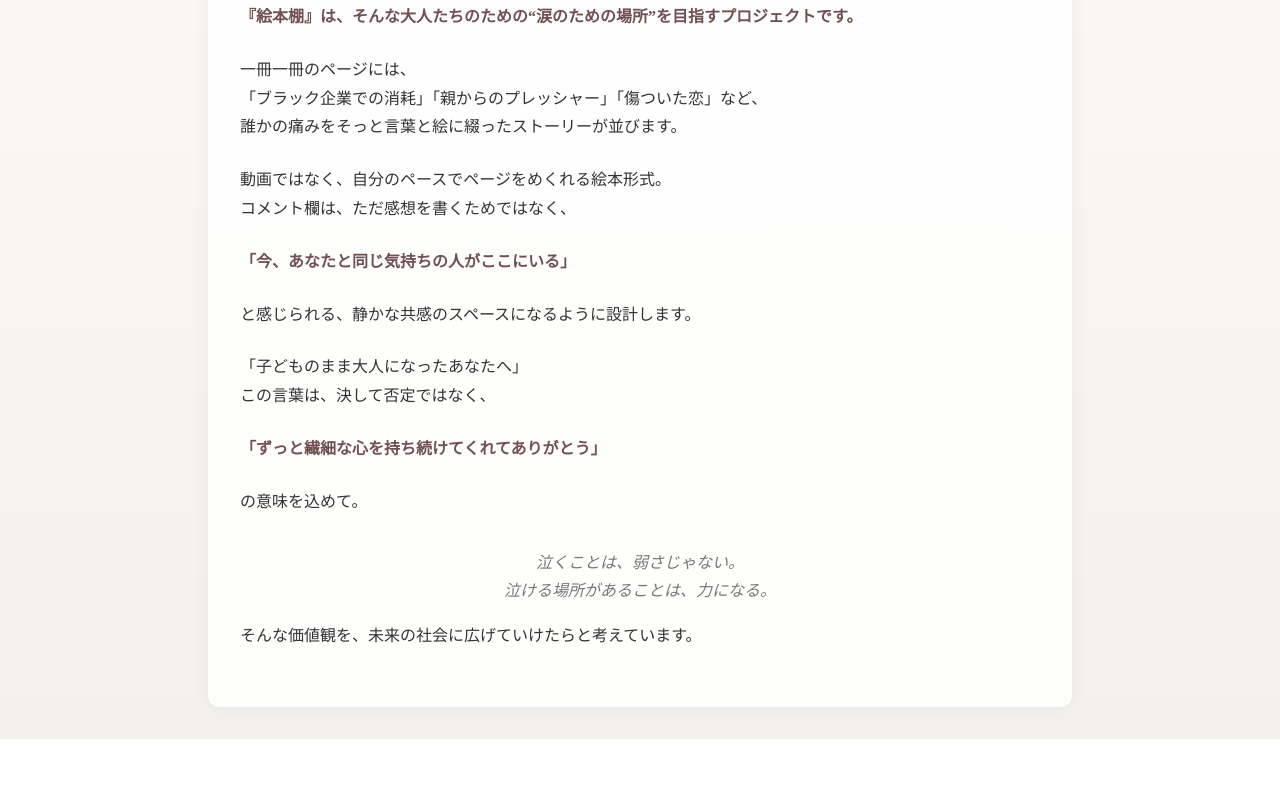
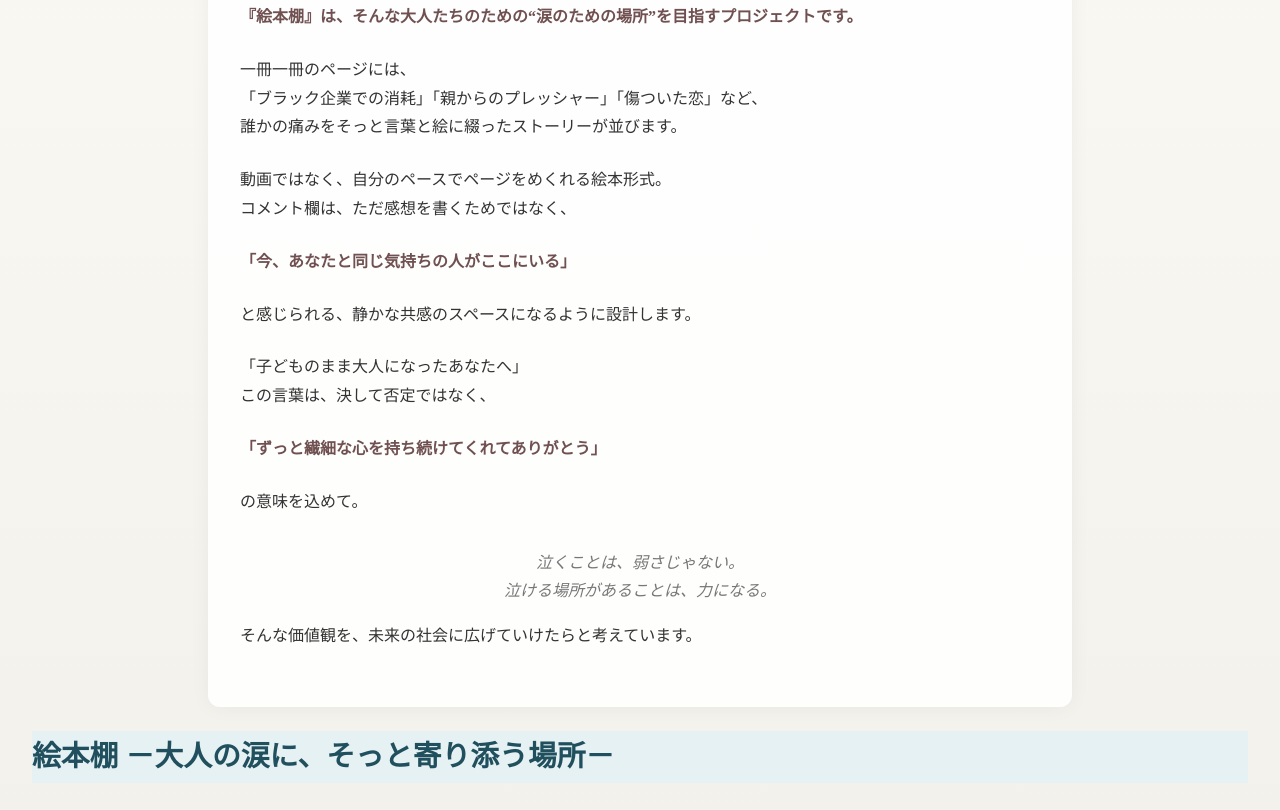
Before and after one commit to atelieamemoyo/atelieramemoyou, a plain HTML site: page otonanoehondana.html in a window 1280 px wide. Shown: the part 356-1166 px from the top of the page. Before the commit the page ends 1095 px from the top, so only its background shows below. Drawn offline with Linux system fonts and the light colour scheme; a web font is replaced by a local one.

Commit message:
Update otonanoehondana.html

```diff
--- a/otonanoehondana.html
+++ b/otonanoehondana.html
@@ -101,5 +101,8 @@
 
     <p>そんな価値観を、未来の社会に広げていけたらと考えています。</p>
   </div>
+  <section class="philosophy" style="background-color: #e6f1f3;">
+  <h2 style="color: #204f5e; font-size: 1.8rem; margin-bottom: 1.5rem;">絵本棚 －大人の涙に、そっと寄り添う場所－</h2>
+  <div style="max-width: 800px; margin: 0 auto; text-align: left; color: #444; line-height: 1.8; font-size: 1rem;">
 </body>
 </html>
```
